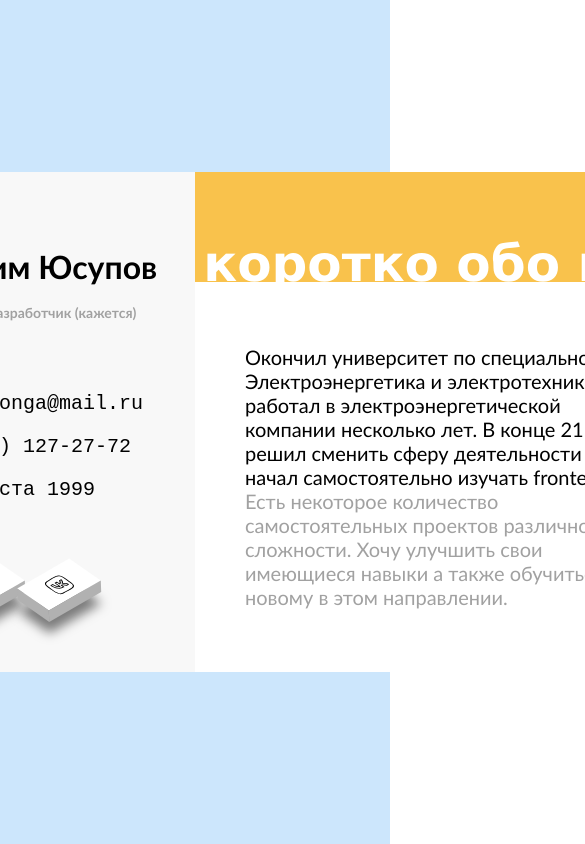
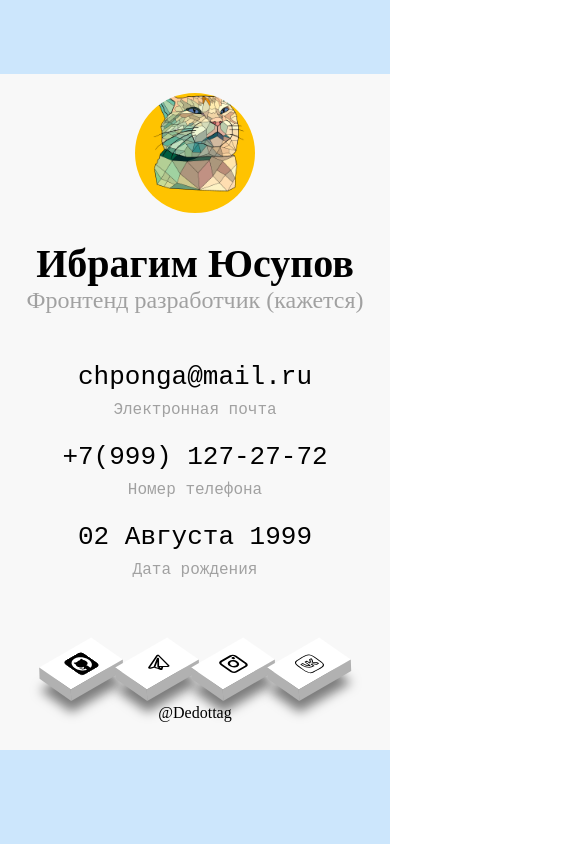
Before and after one commit to dedottag/dedottag, a React (Create React App) app: page / in a window 390 px wide. Shown: the top 844 px of the page, 585 px wide, since content can reach past the window. Built offline with nearby package versions, Linux system fonts and the light colour scheme.

Commit message:
create mobile version

```diff
--- a/src/components/App/App.jsx
+++ b/src/components/App/App.jsx
@@ -1,11 +1,13 @@
 import "./App.scss";
 import MainPage from "../MainPage/MainPage";
+import MainPageMobile from "../MainPageMobile/MainPageMobile";
 
 function App() {
   return (
     <>
       <div className="App">
         <MainPage />
+        <MainPageMobile />
       </div>
     </>
   );
--- a/src/components/App/App.scss
+++ b/src/components/App/App.scss
@@ -16,7 +16,5 @@ body {
   justify-content: center;
 }
 
-@media (max-width: 500px) {
-  .App {
-  }
+@media (max-width: 900px) {
 }
--- a/src/components/MainPage/main-page.scss
+++ b/src/components/MainPage/main-page.scss
@@ -134,3 +134,9 @@
     color: rgb(161, 161, 161);
   }
 }
+
+@media (max-width: 900px) {
+  .main-page-container {
+    display: none;
+  }
+}
--- /dev/null
+++ b/src/components/MainPageMobile/MainPageMobile.jsx
@@ -0,0 +1,38 @@
+import "./main-page-mobile.scss";
+import LogoCat from "../images/LogoCat.jpg";
+import IkonsList from "../IconsList/IconsList";
+
+const MainPageMobile = () => {
+  return (
+    <div className="main-page-mobile-container">
+      <div className="data-mobile-container">
+        <div className="data-mobile-header">
+          <img className="logo-cat-mobile" src={LogoCat} alt="logo" />
+          <h1>Ибрагим Юсупов</h1>
+          <span>Фронтенд разработчик (кажется)</span>
+        </div>
+        <ul className="data-ul">
+          <li className="my-data">
+            chponga@mail.ru <br />
+            <span>Электронная почта</span>
+          </li>
+          <li className="my-data">
+            +7(999) 127-27-72 <br />
+            <span>Номер телефона</span>
+          </li>
+          <li className="my-data">
+            02 Августа 1999 <br />
+            <span>Дата рождения</span>
+          </li>
+        </ul>
+        <div className="data-footer">
+          <IkonsList />
+          @Dedottag
+        </div>
+      </div>
+      <div className="about-me-mobile-container"></div>
+    </div>
+  );
+};
+
+export default MainPageMobile;
--- /dev/null
+++ b/src/components/MainPageMobile/main-page-mobile.scss
@@ -0,0 +1,54 @@
+.main-page-mobile-container {
+  display: none;
+}
+
+@media (max-width: 900px) {
+  .main-page-mobile-container {
+    display: unset;
+  }
+  .data-mobile-container {
+    width: 100vw;
+    height: 80vh;
+    background-color: #f8f8f8;
+    margin-bottom: 20px;
+    display: flex;
+    align-items: center;
+    justify-content: center;
+    flex-wrap: wrap;
+  }
+
+  .data-mobile-header {
+    // background-color: brown;
+    width: 340px;
+    display: flex;
+    flex-wrap: wrap;
+    justify-content: center;
+    align-items: center;
+    h1 {
+      font-size: 40px;
+      margin-bottom: 0;
+    }
+    span {
+      font-size: 24px;
+      color: rgb(161, 161, 161);
+    }
+  }
+
+  .logo-cat-mobile {
+    width: 120px;
+    border-radius: 50%;
+  }
+
+  .data-ul {
+    display: flex;
+    justify-content: center;
+  }
+  .my-data {
+    font-size: 26px;
+    width: 300px;
+    text-align: center;
+    span {
+      font-size: 16px;
+    }
+  }
+}
```
